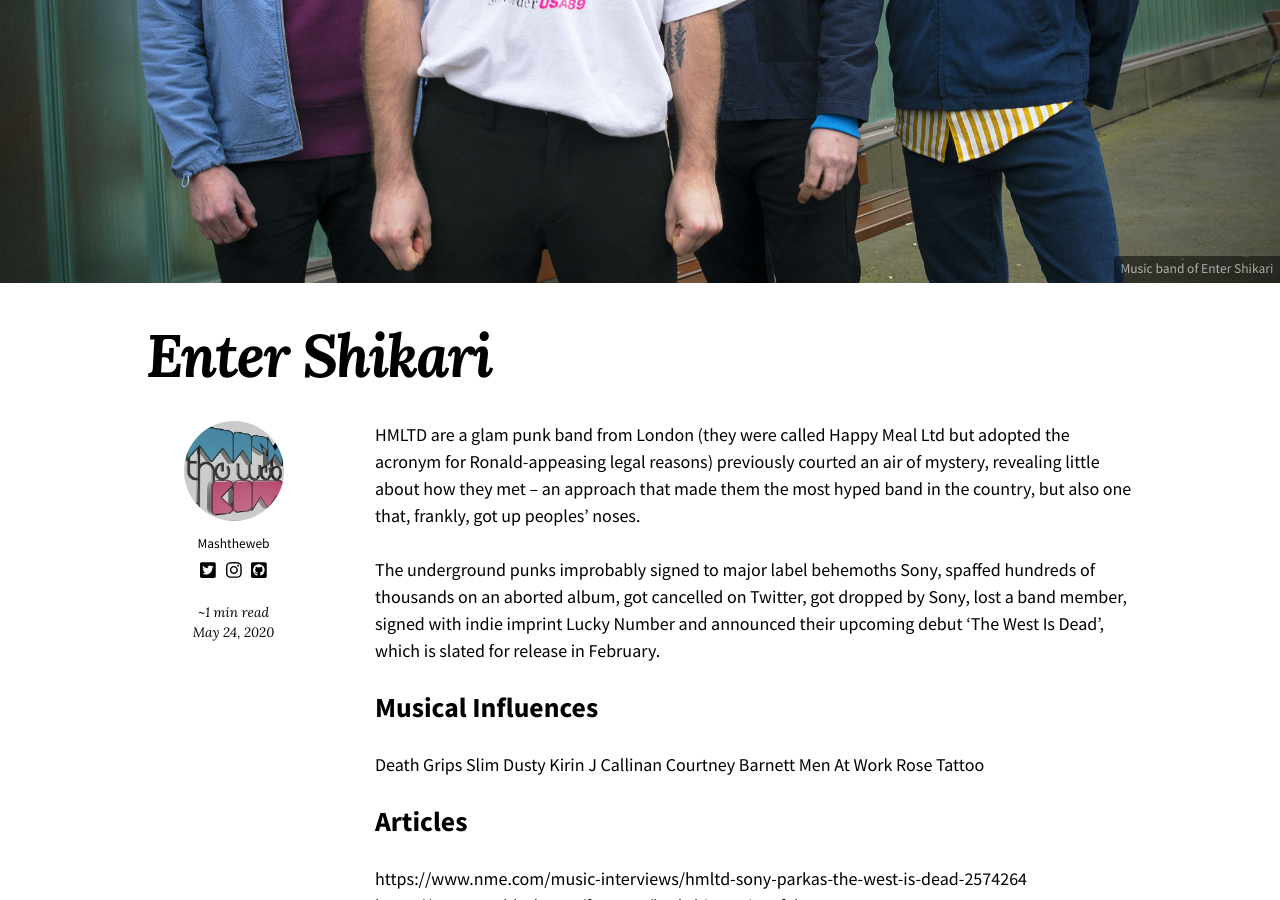
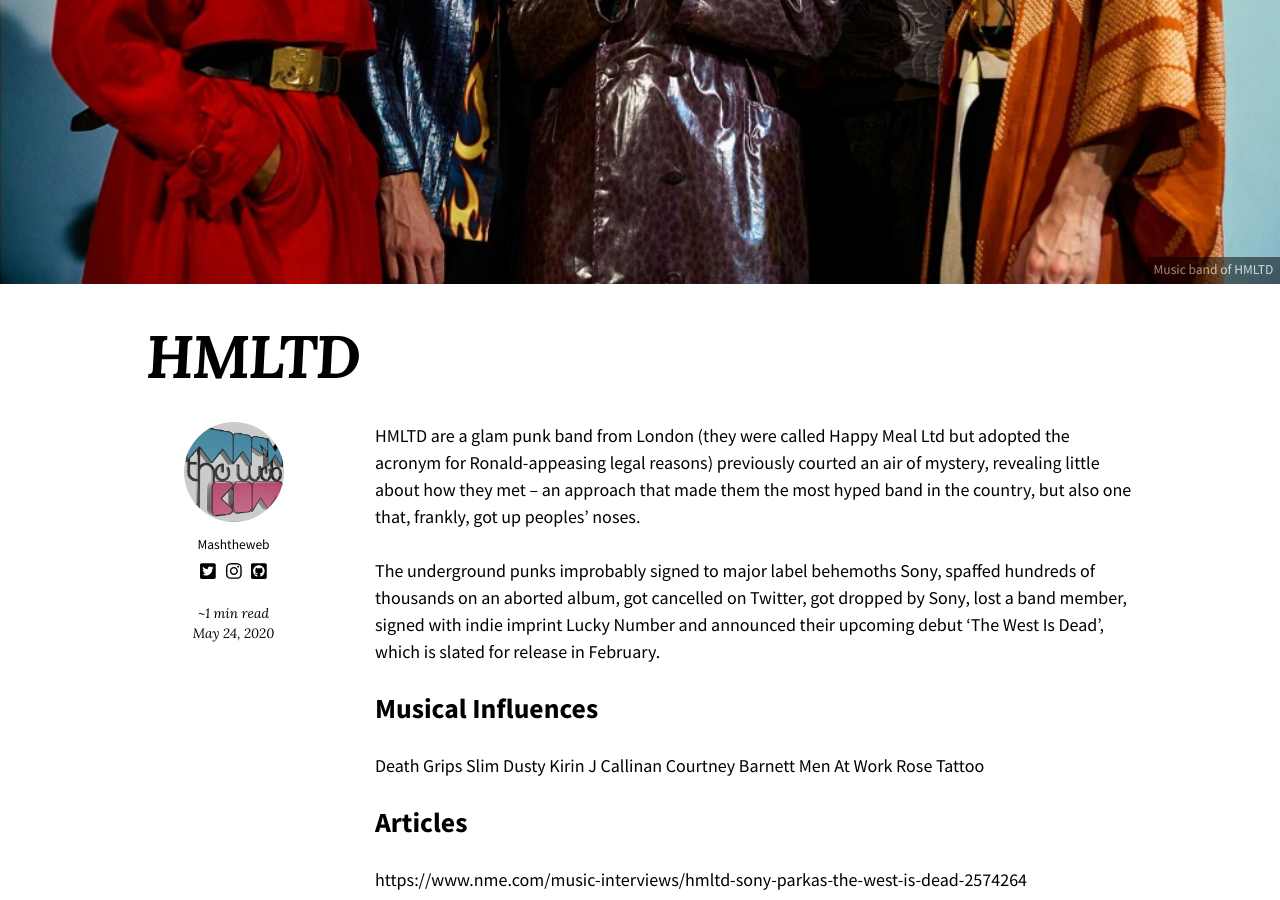
Before and after one commit to mashthemusic/mashthemusic.github.io, a Jekyll site: the page built from _musicartists/HMLTD.md, in a window 1280 px wide and 900 px high, scrolled down 726 px. Built offline with Jekyll 4.4.1, drawn with Linux system fonts in a browser that asks for light colours; nearby versions of some CDN libraries.

Commit message:
Update HMLTD.md

```diff
--- a/_musicartists/HMLTD.md
+++ b/_musicartists/HMLTD.md
@@ -1,9 +1,9 @@
 ---
-title: "Enter Shikari"
+title: "HMLTD"
 image:
-  path: /images/Enter-Shikari.jpg
-  thumbnail: /images/Enter-Shikari-400x200.jpg
-  caption: "Music band of Enter Shikari"
+  path: /images/HMLTD.jpg
+  thumbnail: /images/HMLTDi-400x200.jpg
+  caption: "Music band of HMLTD"
 ---
 
 HMLTD are a glam punk band from London (they were called Happy Meal Ltd but adopted the acronym for Ronald-appeasing legal reasons) previously courted an air of mystery, revealing little about how they met – an approach that made them the most hyped band in the country, but also one that, frankly, got up peoples’ noses.
```
